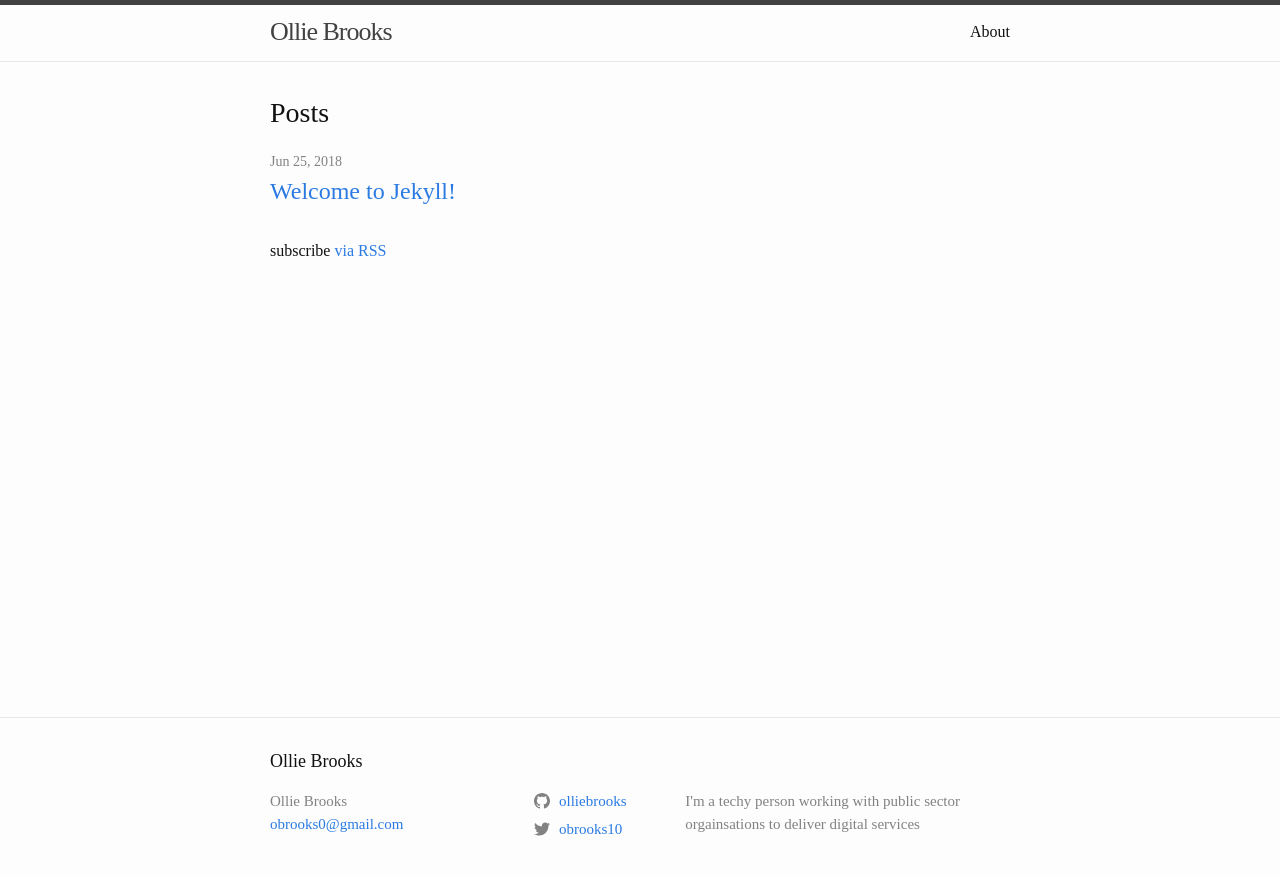
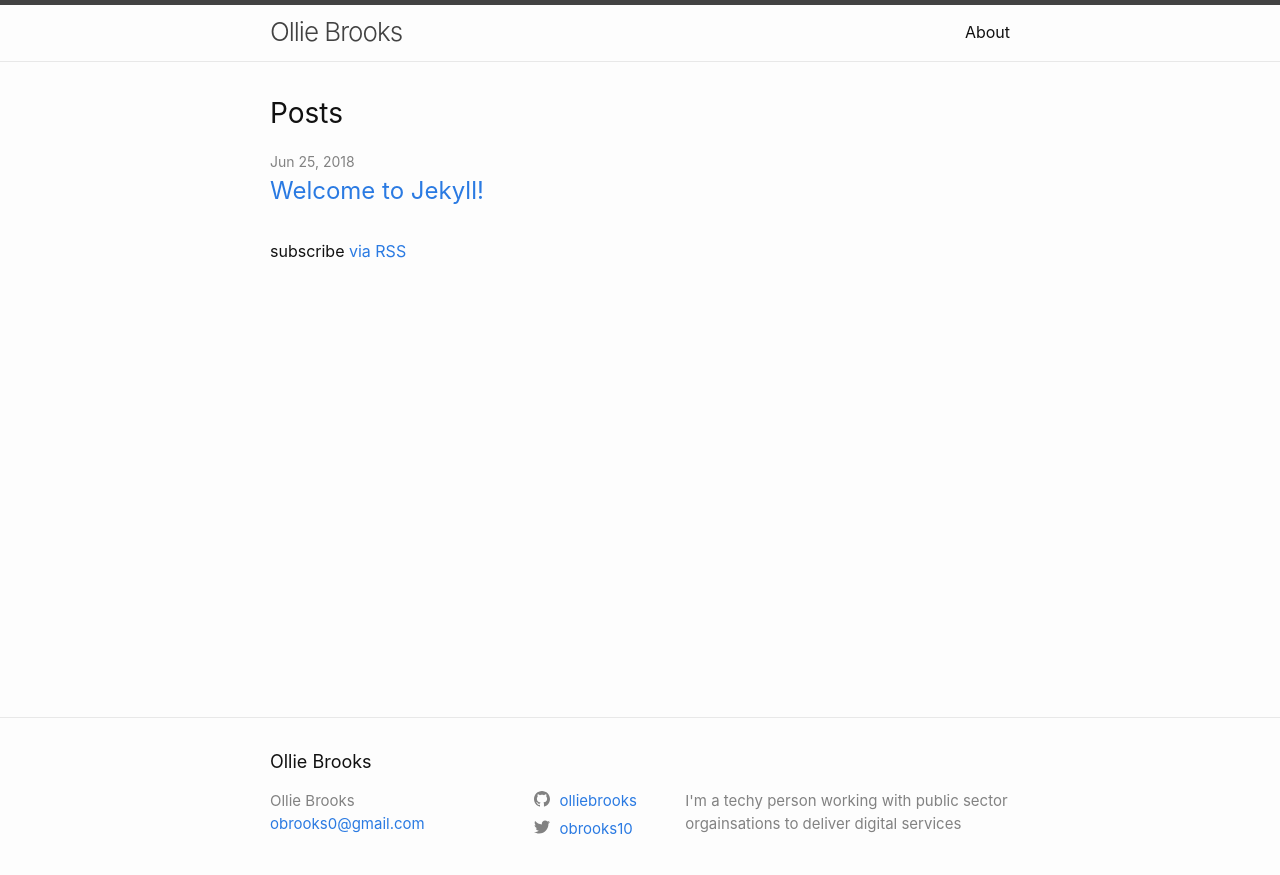
Before and after one commit to olliebrooks/olliebrooks.github.io, a Jekyll site: the page built from index.md, in a window 1280 px wide. Shown: the top 875 px of the page. Built offline with Jekyll 4.4.1, drawn with Linux system fonts in a browser that asks for light colours.

Commit message:
Changed font family

```diff
--- a/_sass/minima.scss
+++ b/_sass/minima.scss
@@ -2,7 +2,7 @@
 
 // Define defaults for each variable.
 
-$base-font-family: serif !default;
+$base-font-family:  -apple-system, BlinkMacSystemFont, "Segoe UI", Roboto, Helvetica, Arial, sans-serif, "Apple Color Emoji", "Segoe UI Emoji", "Segoe UI Symbol" !default;
 $base-font-size:   16px !default;
 $base-font-weight: 400 !default;
 $small-font-size:  $base-font-size * 0.875 !default;
```
